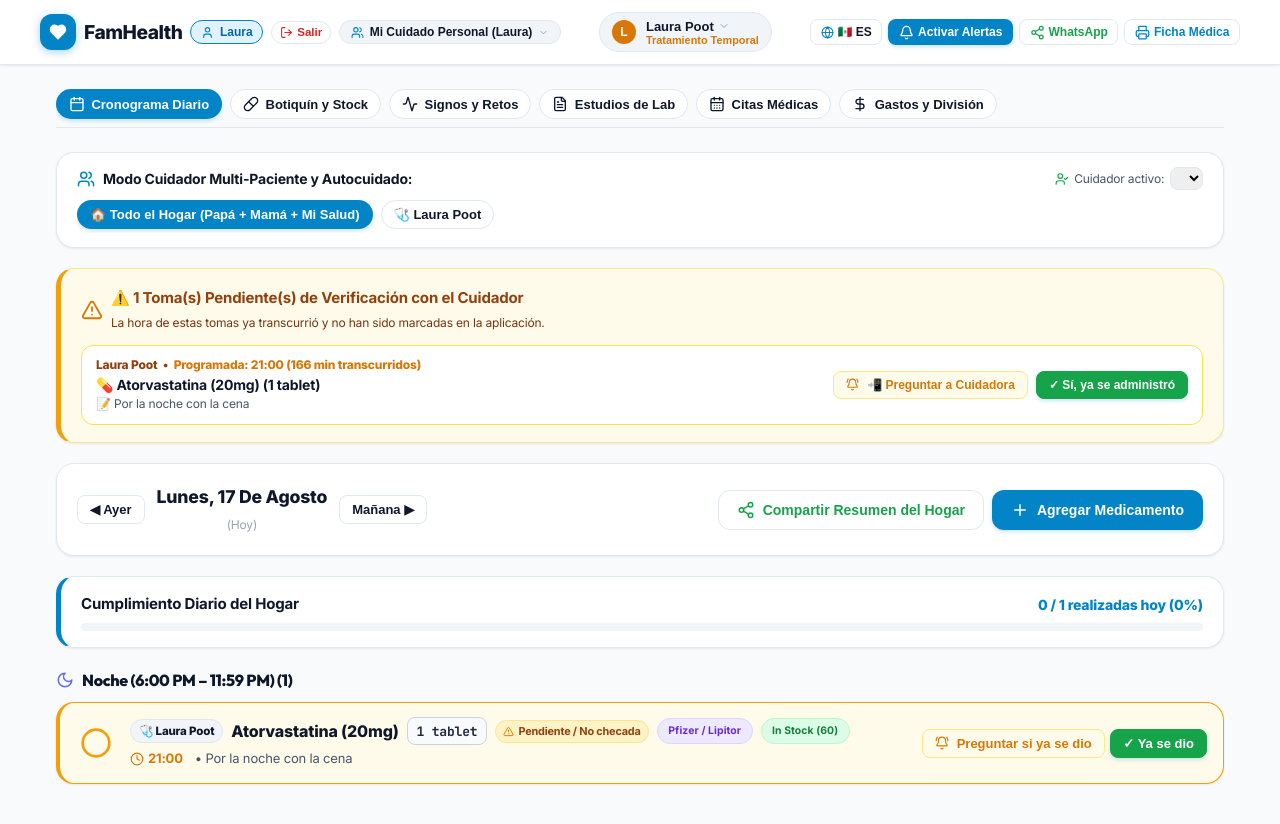
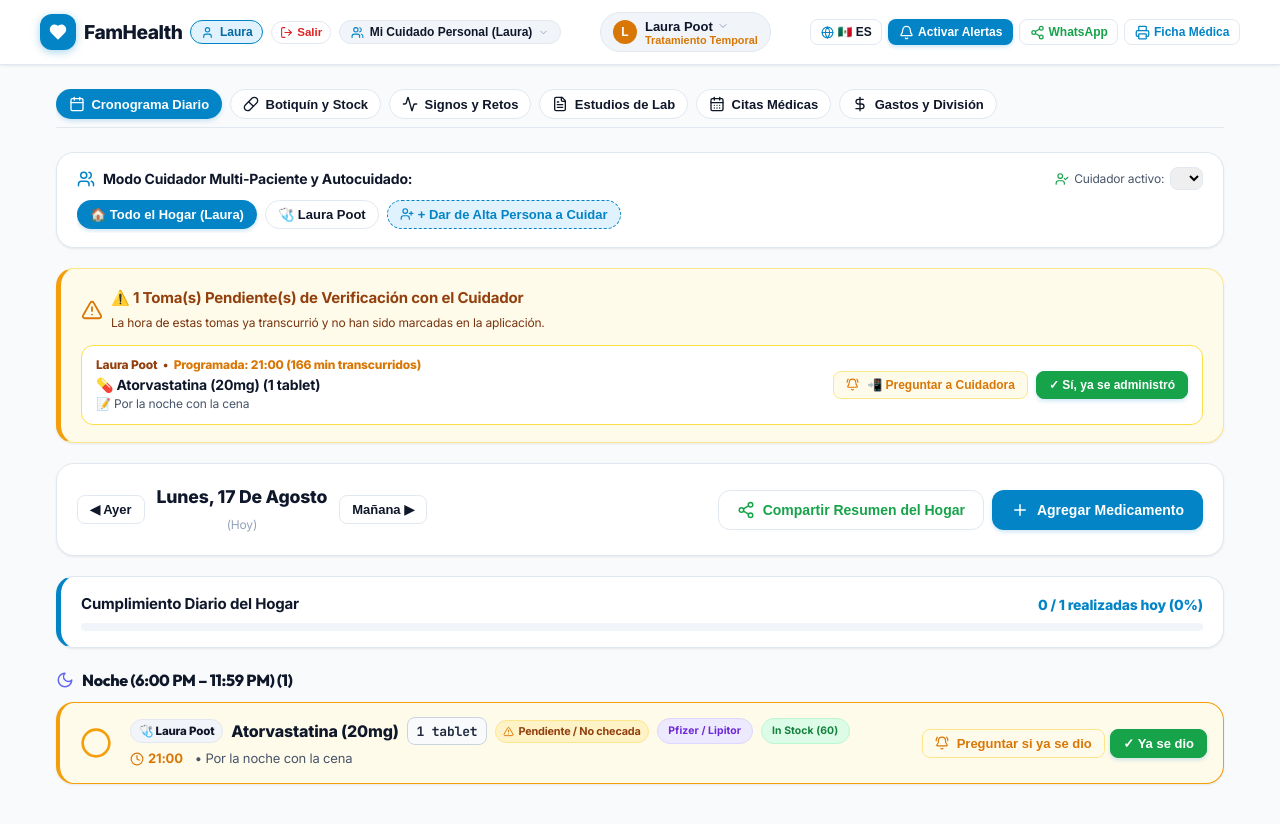
Before and after one commit to jpootpb/famhealth-app, a React (Vite) app: page / in a window 1280 px wide. Both pictures are taken after a click on the button 640 px from the left and 474 px from the top of the page. Shown: the top 824 px of the page. Built offline with nearby package versions, Linux system fonts and the light colour scheme.

Commit message:
feat(patients): make patient management fully flexible with relationship selector (sister, nephew, brother, father, mother, etc.) and dynamic household switcher

```diff
--- a/src/components/layout/Header.tsx
+++ b/src/components/layout/Header.tsx
@@ -203,22 +203,23 @@ export const Header: React.FC<{ onPrintReport?: () => void }> = () => {
           </div>
 
           {/* Center: Active Patient Pill Selector */}
-          {activePatient && (
           <button
             onClick={() => setIsPatientModalOpen(true)}
             className="btn btn-secondary"
             style={{
               display: 'flex',
               alignItems: 'center',
-                gap: '0.625rem',
+              gap: '0.5rem',
               padding: '0.35rem 0.75rem',
               borderRadius: 'var(--radius-full)',
-                backgroundColor: 'var(--bg-secondary)',
-                border: '1px solid var(--border-color)',
+              backgroundColor: activePatient ? 'var(--bg-secondary)' : 'var(--primary-light)',
+              border: `1.5px solid ${activePatient ? 'var(--border-color)' : 'var(--primary)'}`,
               cursor: 'pointer'
             }}
-              title={t('changePatient')}
+            title={activePatient ? t('changePatient') : (language === 'es' ? 'Dar de alta o seleccionar persona' : 'Register or select person')}
           >
+            {activePatient ? (
+              <>
                 <div
                   style={{
                     width: '24px',
@@ -246,8 +247,14 @@ export const Header: React.FC<{ onPrintReport?: () => void }> = () => {
                     {activePatient.type === 'chronic' ? t('chronicCare') : t('tempCare')}
                   </div>
                 </div>
+              </>
+            ) : (
+              <div style={{ display: 'flex', alignItems: 'center', gap: '0.35rem', color: 'var(--primary)', fontWeight: 700, fontSize: '0.8125rem' }}>
+                <User size={15} />
+                <span>{language === 'es' ? '👤 + Dar de Alta / Seleccionar Persona' : '👤 + Register / Select Person'}</span>
+              </div>
+            )}
           </button>
-          )}
 
           {/* Right: Language Switcher & Quick Actions */}
           <div style={{ display: 'flex', alignItems: 'center', gap: '0.375rem' }}>
--- a/src/components/layout/PatientSelector.tsx
+++ b/src/components/layout/PatientSelector.tsx
@@ -2,12 +2,26 @@ import React, { useState } from 'react';
 import { useApp } from '../../context/AppContext';
 import { useLanguage } from '../../i18n/LanguageContext';
 import { Patient, PatientType } from '../../types';
-import { User, Plus, Check, X, ShieldAlert, Heart } from 'lucide-react';
+import { User, Plus, Check, X, ShieldAlert, Heart, Users, UserPlus } from 'lucide-react';
 
 interface PatientSelectorProps {
   isOpen: boolean;
   onClose: () => void;
 }
+
+const RELATIONSHIP_PRESETS = [
+  { label: 'Hermana', labelEn: 'Sister', icon: '👧' },
+  { label: 'Hermano', labelEn: 'Brother', icon: '👦' },
+  { label: 'Sobrino / Sobrina', labelEn: 'Nephew / Niece', icon: '👶' },
+  { label: 'Mamá', labelEn: 'Mother', icon: '👵' },
+  { label: 'Papá', labelEn: 'Father', icon: '👴' },
+  { label: 'Hijo / Hija', labelEn: 'Son / Daughter', icon: '🧒' },
+  { label: 'Abuelo / Abuela', labelEn: 'Grandparent', icon: '🧓' },
+  { label: 'Pareja / Esposo(a)', labelEn: 'Partner / Spouse', icon: '❤️' },
+  { label: 'Tío / Tía', labelEn: 'Uncle / Aunt', icon: '🧑' },
+  { label: 'Yo Mismo (Autocuidado)', labelEn: 'Self Care', icon: '👤' },
+  { label: 'Familiar a Cuidar', labelEn: 'Family Member', icon: '👥' }
+];
 
 export const PatientSelector: React.FC<PatientSelectorProps> = ({ isOpen, onClose }) => {
   const { patients, activePatient, setActivePatientId, addPatient } = useApp();
@@ -16,6 +30,7 @@ export const PatientSelector: React.FC<PatientSelectorProps> = ({ isOpen, onClos
 
   // New Patient Form State
   const [name, setName] = useState('');
+  const [relationship, setRelationship] = useState('');
   const [age, setAge] = useState<number | ''>('');
   const [type, setType] = useState<PatientType>('chronic');
   const [primaryDiagnosis, setPrimaryDiagnosis] = useState('');
@@ -32,8 +47,12 @@ export const PatientSelector: React.FC<PatientSelectorProps> = ({ isOpen, onClos
     e.preventDefault();
     if (!name.trim()) return;
 
+    const formattedName = relationship && !name.includes('(')
+      ? `${name.trim()} (${relationship})`
+      : name.trim();
+
     addPatient({
-      name: name.trim(),
+      name: formattedName,
       age: age ? Number(age) : undefined,
       type,
       primaryDiagnosis: primaryDiagnosis.trim() || undefined,
@@ -41,6 +60,7 @@ export const PatientSelector: React.FC<PatientSelectorProps> = ({ isOpen, onClos
     });
 
     setName('');
+    setRelationship('');
     setAge('');
     setPrimaryDiagnosis('');
     setNotes('');
@@ -52,14 +72,16 @@ export const PatientSelector: React.FC<PatientSelectorProps> = ({ isOpen, onClos
     <div className="modal-backdrop" onClick={onClose}>
       <div
         className="modal-content"
-        style={{ maxWidth: '520px' }}
+        style={{ maxWidth: '560px', maxHeight: '90vh', overflowY: 'auto' }}
         onClick={e => e.stopPropagation()}
       >
         <div style={{ display: 'flex', justifyContent: 'space-between', alignItems: 'center', marginBottom: '1.25rem' }}>
           <div style={{ display: 'flex', alignItems: 'center', gap: '0.5rem' }}>
-            <Heart size={22} color="var(--primary)" />
+            <Users size={22} color="var(--primary)" />
             <h2 style={{ fontSize: '1.25rem', fontWeight: 800 }}>
-              {isAddingNew ? t('addNewPatient') : t('selectPatientTitle')}
+              {isAddingNew
+                ? (language === 'es' ? 'Dar de Alta Persona / Familiar a Cuidar' : 'Register Person to Care For')
+                : (language === 'es' ? 'Seleccionar o Administrar Personas Cuidadas' : 'Select or Manage Cared Persons')}
             </h2>
           </div>
           <button className="btn btn-secondary btn-sm" onClick={onClose} aria-label="Close modal">
@@ -69,6 +91,12 @@ export const PatientSelector: React.FC<PatientSelectorProps> = ({ isOpen, onClos
 
         {!isAddingNew ? (
           <div>
+            <p style={{ fontSize: '0.85rem', color: 'var(--text-secondary)', marginBottom: '1rem' }}>
+              {language === 'es'
+                ? 'Elige qué persona deseas consultar o da de alta a un nuevo familiar (hermana, sobrino, papá, etc.):'
+                : 'Choose a person to view or register a new family member (sister, nephew, father, etc.):'}
+            </p>
+
             <div style={{ display: 'flex', flexDirection: 'column', gap: '0.625rem', marginBottom: '1.25rem' }}>
               {patients.map(p => {
                 const isCurrent = activePatient?.id === p.id;
@@ -82,7 +110,7 @@ export const PatientSelector: React.FC<PatientSelectorProps> = ({ isOpen, onClos
                       justifyContent: 'space-between',
                       padding: '0.875rem 1rem',
                       backgroundColor: isCurrent ? 'var(--primary-light)' : '#ffffff',
-                      border: `1px solid ${isCurrent ? 'var(--primary)' : 'var(--border-color)'}`,
+                      border: `1.5px solid ${isCurrent ? 'var(--primary)' : 'var(--border-color)'}`,
                       borderRadius: 'var(--radius-md)',
                       cursor: 'pointer',
                       transition: 'all 0.15s ease'
@@ -91,8 +119,8 @@ export const PatientSelector: React.FC<PatientSelectorProps> = ({ isOpen, onClos
                     <div style={{ display: 'flex', alignItems: 'center', gap: '0.75rem' }}>
                       <div
                         style={{
-                          width: '36px',
-                          height: '36px',
+                          width: '38px',
+                          height: '38px',
                           borderRadius: '50%',
                           backgroundColor: p.type === 'chronic' ? 'var(--secondary)' : 'var(--warning)',
                           color: '#ffffff',
@@ -106,7 +134,7 @@ export const PatientSelector: React.FC<PatientSelectorProps> = ({ isOpen, onClos
                         {p.name.charAt(0)}
                       </div>
                       <div>
-                        <strong style={{ fontSize: '0.9375rem', color: 'var(--text-primary)' }}>
+                        <strong style={{ fontSize: '0.95rem', color: 'var(--text-primary)' }}>
                           {p.name}
                         </strong>
                         <div style={{ fontSize: '0.75rem', color: 'var(--text-secondary)' }}>
@@ -117,8 +145,8 @@ export const PatientSelector: React.FC<PatientSelectorProps> = ({ isOpen, onClos
                     </div>
 
                     {isCurrent && (
-                      <span className="badge badge-green" style={{ fontSize: '0.7rem' }}>
-                        ✓ {language === 'es' ? 'Activo' : 'Active'}
+                      <span className="badge badge-green" style={{ fontSize: '0.75rem', fontWeight: 700 }}>
+                        ✓ {language === 'es' ? 'Seleccionado' : 'Selected'}
                       </span>
                     )}
                   </div>
@@ -128,20 +156,54 @@ export const PatientSelector: React.FC<PatientSelectorProps> = ({ isOpen, onClos
 
             <button
               className="btn btn-primary"
-              style={{ width: '100%', justifyContent: 'center' }}
+              style={{ width: '100%', justifyContent: 'center', padding: '0.75rem' }}
               onClick={() => setIsAddingNew(true)}
             >
-              <Plus size={18} /> {t('addNewPatient')}
+              <UserPlus size={18} /> {language === 'es' ? '+ Dar de Alta Nueva Persona / Familiar a Cuidar' : '+ Register New Person to Care For'}
             </button>
           </div>
         ) : (
           <form onSubmit={handleCreatePatient}>
+            {/* Quick Relationship Preset Pills */}
+            <div className="form-group" style={{ marginBottom: '1rem' }}>
+              <label className="form-label" style={{ fontWeight: 700 }}>
+                {language === 'es' ? '👤 Parentesco o Relación:' : '👤 Relationship:'}
+              </label>
+              <div style={{ display: 'flex', gap: '0.35rem', flexWrap: 'wrap' }}>
+                {RELATIONSHIP_PRESETS.map(preset => {
+                  const label = language === 'es' ? preset.label : preset.labelEn;
+                  const isSelected = relationship === preset.label;
+                  return (
+                    <button
+                      key={preset.label}
+                      type="button"
+                      onClick={() => setRelationship(preset.label)}
+                      style={{
+                        padding: '0.25rem 0.6rem',
+                        fontSize: '0.75rem',
+                        borderRadius: 'var(--radius-full)',
+                        border: `1px solid ${isSelected ? 'var(--primary)' : 'var(--border-color)'}`,
+                        backgroundColor: isSelected ? 'var(--primary-light)' : '#ffffff',
+                        color: isSelected ? 'var(--primary-hover)' : 'var(--text-primary)',
+                        fontWeight: isSelected ? 800 : 500,
+                        cursor: 'pointer'
+                      }}
+                    >
+                      {preset.icon} {label}
+                    </button>
+                  );
+                })}
+              </div>
+            </div>
+
             <div className="form-group">
-              <label className="form-label">{t('patientName')}</label>
+              <label className="form-label" style={{ fontWeight: 700 }}>
+                {language === 'es' ? 'Nombre Completo de la Persona:' : 'Full Name:'}
+              </label>
               <input
                 type="text"
                 className="form-input"
-                placeholder={language === 'es' ? 'e.g. Don Manuel Poot' : 'e.g. Robert Smith'}
+                placeholder={language === 'es' ? 'e.g. Lucía Poot, Mateo, Don Manuel' : 'e.g. Lucy Smith, Matthew'}
                 value={name}
                 onChange={e => setName(e.target.value)}
                 required
@@ -154,7 +216,7 @@ export const PatientSelector: React.FC<PatientSelectorProps> = ({ isOpen, onClos
                 <input
                   type="number"
                   className="form-input"
-                  placeholder="e.g. 78"
+                  placeholder="e.g. 35, 78, 8"
                   value={age}
                   onChange={e => setAge(e.target.value ? Number(e.target.value) : '')}
                 />
@@ -167,8 +229,9 @@ export const PatientSelector: React.FC<PatientSelectorProps> = ({ isOpen, onClos
                   value={type}
                   onChange={e => setType(e.target.value as PatientType)}
                 >
-                  <option value="chronic">{t('chronicCare')}</option>
-                  <option value="temporary">{t('tempCare')}</option>
+                  <option value="chronic">{language === 'es' ? 'Tratamiento Crónico / Continuo' : 'Chronic Care'}</option>
+                  <option value="temporary">{language === 'es' ? 'Tratamiento Temporal / Post-cirugía' : 'Temporary / Post-surgery'}</option>
+                  <option value="preventive">{language === 'es' ? 'Preventivo / Autocuidado' : 'Preventive / Self-care'}</option>
                 </select>
               </div>
             </div>
@@ -178,7 +241,7 @@ export const PatientSelector: React.FC<PatientSelectorProps> = ({ isOpen, onClos
               <input
                 type="text"
                 className="form-input"
-                placeholder={language === 'es' ? 'e.g. Diabetes Tipo 2, Hipertensión' : 'e.g. Type 2 Diabetes, Hypertension'}
+                placeholder={language === 'es' ? 'e.g. Asma, Post-cirugía rodilla, Hipertensión' : 'e.g. Asthma, Knee surgery, Hypertension'}
                 value={primaryDiagnosis}
                 onChange={e => setPrimaryDiagnosis(e.target.value)}
               />
@@ -189,7 +252,7 @@ export const PatientSelector: React.FC<PatientSelectorProps> = ({ isOpen, onClos
               <textarea
                 className="form-input"
                 rows={2}
-                placeholder={language === 'es' ? 'Alergias a medicamentos, dieta baja en sodio, etc.' : 'Drug allergies, low sodium diet, etc.'}
+                placeholder={language === 'es' ? 'Alergias a penicilina, cuidados especiales, etc.' : 'Allergies, special care notes, etc.'}
                 value={notes}
                 onChange={e => setNotes(e.target.value)}
               />
@@ -204,8 +267,8 @@ export const PatientSelector: React.FC<PatientSelectorProps> = ({ isOpen, onClos
               >
                 {t('cancel')}
               </button>
-              <button type="submit" className="btn btn-primary" style={{ flex: 1 }}>
-                {t('savePatient')}
+              <button type="submit" className="btn btn-primary" style={{ flex: 1, fontWeight: 800 }}>
+                {language === 'es' ? 'Guardar y Dar de Alta' : 'Save & Register'}
               </button>
             </div>
           </form>
--- a/src/components/timeline/DailyTimeline.tsx
+++ b/src/components/timeline/DailyTimeline.tsx
@@ -16,7 +16,8 @@ import {
   X,
   Users,
   AlertTriangle,
-  BellRing
+  BellRing,
+  UserPlus
 } from 'lucide-react';
 import {
   formatDateIso
@@ -32,6 +33,7 @@ import {
 } from '../../utils/caregiverOverdueEngine';
 import { formatDose, getStockStatus, getExpirationStatus } from '../../utils/formatters';
 import { getCurrentShiftCaregiver, buildDoseTakenWhatsAppMessage, shareViaWhatsApp } from '../../lib/whatsapp';
+import { PatientSelector } from '../layout/PatientSelector';
 
 interface DailyTimelineProps {
   onOpenAddMedication?: () => void;
@@ -43,6 +45,7 @@ export const DailyTimeline: React.FC<DailyTimelineProps> = ({ onOpenAddMedicatio
 
   const [currentDate, setCurrentDate] = useState<Date>(new Date());
   const [caregiverFilter, setCaregiverFilter] = useState<string | 'all'>('all');
+  const [isPatientModalOpen, setIsPatientModalOpen] = useState(false);
   const [zoomImage, setZoomImage] = useState<{ url: string; title: string } | null>(null);
 
   // Determine current on-duty caregiver
@@ -444,13 +447,15 @@ export const DailyTimeline: React.FC<DailyTimelineProps> = ({ onOpenAddMedicatio
         </div>
 
         {/* Patient Filter Pills */}
-        <div style={{ display: 'flex', gap: '0.5rem', overflowX: 'auto', paddingBottom: '0.25rem', flexWrap: 'wrap' }}>
+        <div style={{ display: 'flex', gap: '0.5rem', overflowX: 'auto', paddingBottom: '0.25rem', flexWrap: 'wrap', alignItems: 'center' }}>
           <button
             className={`btn btn-sm ${caregiverFilter === 'all' ? 'btn-primary' : 'btn-secondary'}`}
             onClick={() => setCaregiverFilter('all')}
             style={{ borderRadius: 'var(--radius-full)', fontWeight: 800 }}
           >
-            🏠 {language === 'es' ? 'Todo el Hogar (Papá + Mamá + Mi Salud)' : 'All Household (Parents + Self)'}
+            🏠 {language === 'es'
+              ? (patients.length > 0 ? `Todo el Hogar (${patients.map(p => p.name.split(' ')[0]).join(' + ')})` : 'Todo el Hogar')
+              : (patients.length > 0 ? `All Household (${patients.map(p => p.name.split(' ')[0]).join(' + ')})` : 'All Household')}
           </button>
 
           {patients.map(p => (
@@ -463,6 +468,26 @@ export const DailyTimeline: React.FC<DailyTimelineProps> = ({ onOpenAddMedicatio
               {getPatientAvatar(p.id)} {p.name}
             </button>
           ))}
+
+          <button
+            className="btn btn-secondary btn-sm"
+            onClick={() => setIsPatientModalOpen(true)}
+            style={{
+              borderRadius: 'var(--radius-full)',
+              borderStyle: 'dashed',
+              borderColor: 'var(--primary)',
+              color: 'var(--primary)',
+              fontWeight: 700,
+              backgroundColor: 'var(--primary-light)',
+              display: 'flex',
+              alignItems: 'center',
+              gap: '0.25rem'
+            }}
+            title={language === 'es' ? 'Dar de alta una nueva persona o familiar a cuidar' : 'Register a new person to care for'}
+          >
+            <UserPlus size={14} />
+            <span>{language === 'es' ? '+ Dar de Alta Persona a Cuidar' : '+ Register Person'}</span>
+          </button>
         </div>
       </div>
 
@@ -713,6 +738,12 @@ export const DailyTimeline: React.FC<DailyTimelineProps> = ({ onOpenAddMedicatio
           </div>
         </div>
       )}
+
+      {/* Patient Registration & Selection Modal */}
+      <PatientSelector
+        isOpen={isPatientModalOpen}
+        onClose={() => setIsPatientModalOpen(false)}
+      />
     </div>
   );
 };
```
Lines whose indentation alone changed are shown as unchanged.
